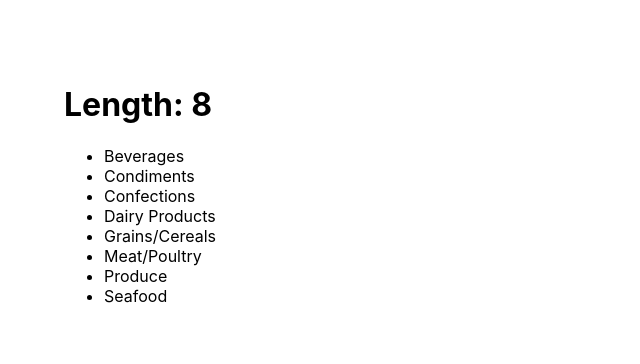
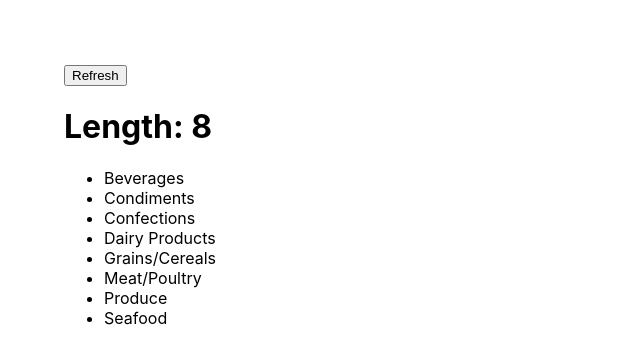
Before and after one commit to yakintech/tr-finans-react-tutorial-8, a React (Create React App) app: page / in a window 1280 px wide. Shown: the top 364 px of the page, without its empty margins (0-640 px from the left). Built offline with nearby package versions, Linux system fonts and the light colour scheme.

Commit message:
state sample - filter

```diff
--- a/src/stateSample/StateObjectArraySample.tsx
+++ b/src/stateSample/StateObjectArraySample.tsx
@@ -14,6 +14,8 @@ function StateObjectArraySample() {
     }
 
     return (<>
+        <button onClick={() => setcategories(categoriesData)}>Refresh</button>
+
         <h1>Length: {categories.length}</h1>
         <ul>
             {
```
